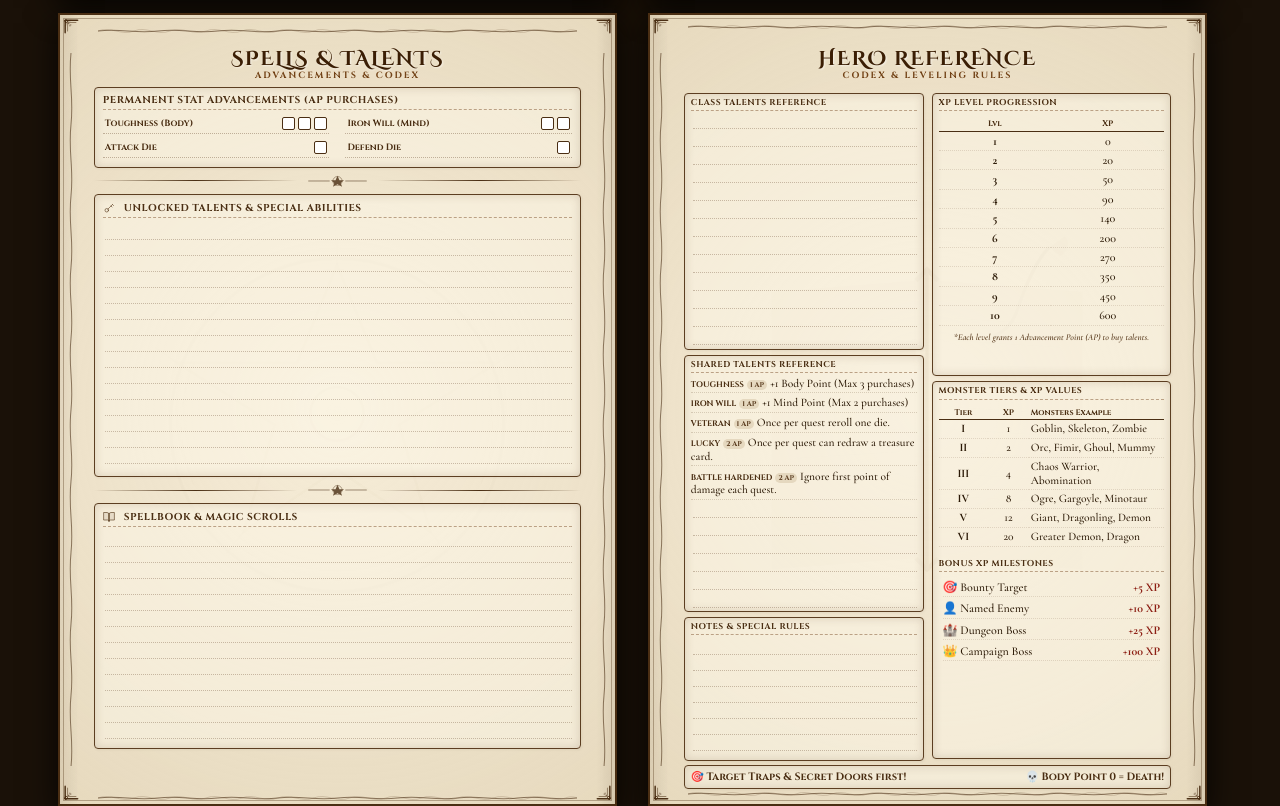
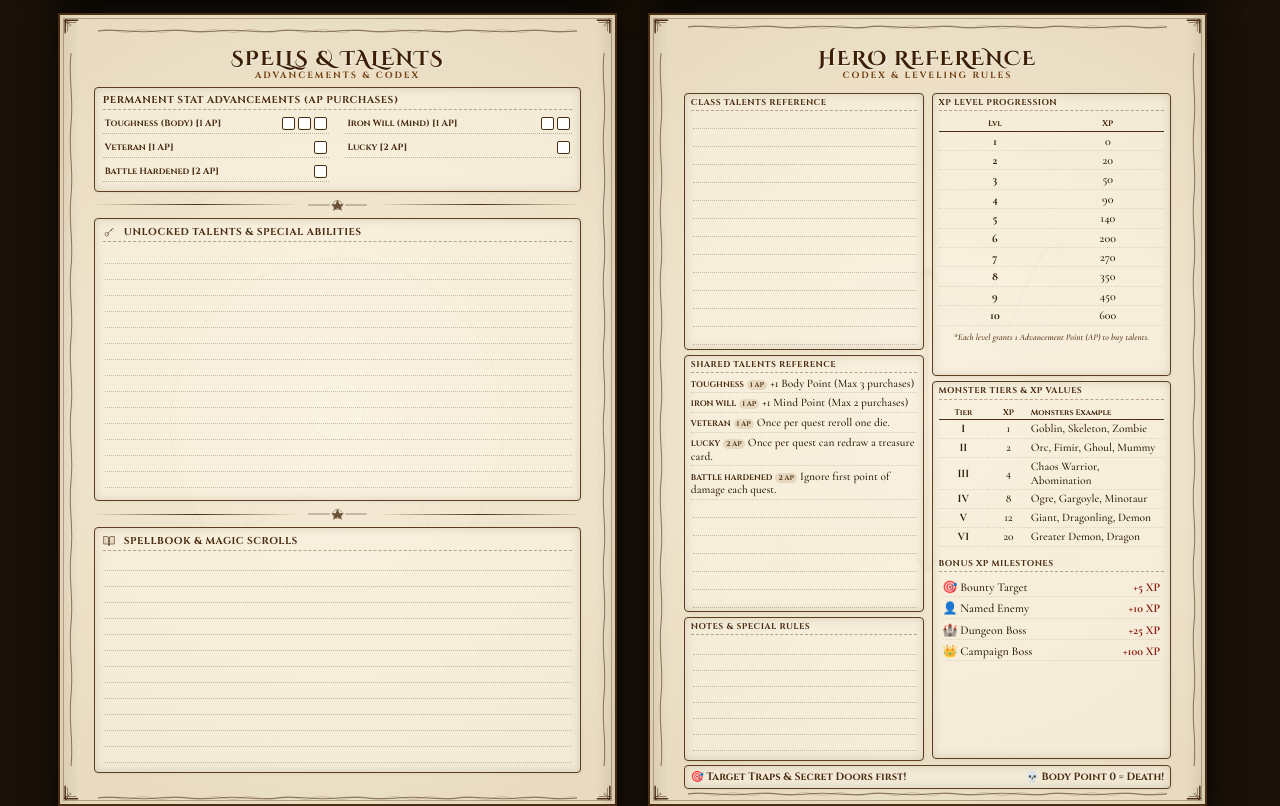
Before and after one commit to ihorvasyliev-gh/gege-quest-companion, a React (Vite) app in the folder companion-app/: page / in a window 1280 px wide. Shown: the part 851-1657 px from the top of the page. Built offline with nearby package versions, Linux system fonts and the light colour scheme.

Commit message:
Align Page 3 Spells & Talents with leveling rules and Shared Talents Reference

```diff
--- a/companion-app/src/components/CharacterSheet.tsx
+++ b/companion-app/src/components/CharacterSheet.tsx
@@ -82,6 +82,8 @@ export function CharacterSheet() {
   const inputs = useCharacterStore((state) => state.inputs);
   const updateInput = useCharacterStore((state) => state.updateInput);
   const charState = useCharacterStore((state) => state.charState);
+  const buyTalent = useCharacterStore((state) => state.buyTalent);
+  const refundTalent = useCharacterStore((state) => state.refundTalent);
 
   // Helper for input binding
   const bindInput = (id: string) => ({
@@ -705,49 +707,136 @@ export function CharacterSheet() {
               <div className="subtitle" style={{ fontSize: '9px', letterSpacing: '2px' }}>Advancements & Codex</div>
             </div>
 
-            {/* Permanent Stat Advancements */}
+            {/* Permanent Stat Advancements / Shared Talents */}
             <div className="parchment-box" style={{ padding: '5px 8px' }}>
               <h3>Permanent Stat Advancements (AP Purchases)</h3>
               <div className="stat-upgrades-grid">
+                {/* Toughness */}
                 <div className="stat-upgrade-card">
-                  <span className="stat-upgrade-label">Toughness (Body)</span>
+                  <span className="stat-upgrade-label">Toughness (Body) [1 AP]</span>
                   <div className="stat-upgrade-slots">
-                    {Array.from({ length: 3 }, (_, i) => (
+                    {Array.from({ length: 3 }, (_, i) => {
+                      const val = i + 1;
+                      const isChecked = val <= (charState.purchasedTalents['toughness'] || 0);
+                      return (
                         <div
                           key={i}
-                        className={`stat-upgrade-slot ${(i + 1) <= (charState.purchasedTalents['toughness'] || 0) ? 'checked' : ''}`}
-                        id={`slot-toughness-${i+1}`}
+                          className={`stat-upgrade-slot interactive ${isChecked ? 'checked' : ''}`}
+                          id={`slot-toughness-${val}`}
+                          title={`Toughness (Body) Rank ${val} - Click to toggle`}
+                          onClick={() => {
+                            if (isChecked) {
+                              const count = charState.purchasedTalents['toughness'] || 0;
+                              for (let j = count; j >= val; j--) {
+                                refundTalent('toughness');
+                              }
+                            } else {
+                              const count = charState.purchasedTalents['toughness'] || 0;
+                              for (let j = count + 1; j <= val; j++) {
+                                buyTalent('toughness');
+                              }
+                            }
+                          }}
                         ></div>
-                    ))}
+                      );
+                    })}
                   </div>
                 </div>
+
+                {/* Iron Will */}
                 <div className="stat-upgrade-card">
-                  <span className="stat-upgrade-label">Iron Will (Mind)</span>
+                  <span className="stat-upgrade-label">Iron Will (Mind) [1 AP]</span>
                   <div className="stat-upgrade-slots">
-                    {Array.from({ length: 2 }, (_, i) => (
+                    {Array.from({ length: 2 }, (_, i) => {
+                      const val = i + 1;
+                      const isChecked = val <= (charState.purchasedTalents['iron_will'] || 0);
+                      return (
                         <div
                           key={i}
-                        className={`stat-upgrade-slot ${(i + 1) <= (charState.purchasedTalents['iron_will'] || 0) ? 'checked' : ''}`}
-                        id={`slot-iron-will-${i+1}`}
+                          className={`stat-upgrade-slot interactive ${isChecked ? 'checked' : ''}`}
+                          id={`slot-iron-will-${val}`}
+                          title={`Iron Will (Mind) Rank ${val} - Click to toggle`}
+                          onClick={() => {
+                            if (isChecked) {
+                              const count = charState.purchasedTalents['iron_will'] || 0;
+                              for (let j = count; j >= val; j--) {
+                                refundTalent('iron_will');
+                              }
+                            } else {
+                              const count = charState.purchasedTalents['iron_will'] || 0;
+                              for (let j = count + 1; j <= val; j++) {
+                                buyTalent('iron_will');
+                              }
+                            }
+                          }}
                         ></div>
-                    ))}
+                      );
+                    })}
                   </div>
                 </div>
+
+                {/* Veteran */}
                 <div className="stat-upgrade-card">
-                  <span className="stat-upgrade-label">Attack Die</span>
-                  <div className="stat-upgrade-slots">
-                    <div className="stat-upgrade-slot" id="slot-attack-1"></div>
-                  </div>
-                </div>
-                <div className="stat-upgrade-card">
-                  <span className="stat-upgrade-label">Defend Die</span>
+                  <span className="stat-upgrade-label">Veteran [1 AP]</span>
                   <div className="stat-upgrade-slots">
                     <div
-                      className={`stat-upgrade-slot ${(charState.purchasedTalents['living_fortress'] || 0) > 0 ? 'checked' : ''}`}
-                      id="slot-defense-1"
+                      className={`stat-upgrade-slot interactive ${(charState.purchasedTalents['veteran'] || 0) > 0 ? 'checked' : ''}`}
+                      id="slot-veteran-1"
+                      title="Veteran - Click to toggle"
+                      onClick={() => {
+                        const isLearned = (charState.purchasedTalents['veteran'] || 0) > 0;
+                        if (isLearned) {
+                          refundTalent('veteran');
+                        } else {
+                          buyTalent('veteran');
+                        }
+                      }}
                     ></div>
                   </div>
                 </div>
+
+                {/* Lucky */}
+                <div className="stat-upgrade-card">
+                  <span className="stat-upgrade-label">Lucky [2 AP]</span>
+                  <div className="stat-upgrade-slots">
+                    <div
+                      className={`stat-upgrade-slot interactive ${(charState.purchasedTalents['lucky'] || 0) > 0 ? 'checked' : ''}`}
+                      id="slot-lucky-1"
+                      title="Lucky - Click to toggle"
+                      onClick={() => {
+                        const isLearned = (charState.purchasedTalents['lucky'] || 0) > 0;
+                        if (isLearned) {
+                          refundTalent('lucky');
+                        } else {
+                          buyTalent('lucky');
+                        }
+                      }}
+                    ></div>
+                  </div>
+                </div>
+
+                {/* Battle Hardened */}
+                <div className="stat-upgrade-card">
+                  <span className="stat-upgrade-label">Battle Hardened [2 AP]</span>
+                  <div className="stat-upgrade-slots">
+                    <div
+                      className={`stat-upgrade-slot interactive ${(charState.purchasedTalents['battle_hardened'] || 0) > 0 ? 'checked' : ''}`}
+                      id="slot-battle-hardened-1"
+                      title="Battle Hardened - Click to toggle"
+                      onClick={() => {
+                        const isLearned = (charState.purchasedTalents['battle_hardened'] || 0) > 0;
+                        if (isLearned) {
+                          refundTalent('battle_hardened');
+                        } else {
+                          buyTalent('battle_hardened');
+                        }
+                      }}
+                    ></div>
+                  </div>
+                </div>
+
+                {/* Spacer for grid alignment */}
+                <div className="stat-upgrade-card" style={{ borderBottom: 'none' }}></div>
               </div>
             </div>
 
@@ -774,10 +863,14 @@ export function CharacterSheet() {
                 Unlocked Talents & Special Abilities
               </h3>
               <div className="unlocked-talents-list" id="unlocked-talents-list" style={{ display: 'flex', flexDirection: 'column', gap: '3px', overflow: 'hidden', flexGrow: 1 }}>
-                {Object.keys(charState.purchasedTalents).filter(tid => charState.purchasedTalents[tid] > 0).length > 0 ? (
-                  Object.keys(charState.purchasedTalents)
+                {(() => {
+                  const classTalents = Object.keys(charState.purchasedTalents)
                     .filter(tid => charState.purchasedTalents[tid] > 0)
-                    .map((tid) => {
+                    .filter(tid => !TALENTS.shared.some(st => st.id === tid));
+                  const remainingCount = Math.max(0, 15 - classTalents.length);
+                  return (
+                    <>
+                      {classTalents.map((tid) => {
                         const count = charState.purchasedTalents[tid];
                         const talent = getTalentById(tid);
                         if (!talent) return null;
@@ -788,14 +881,22 @@ export function CharacterSheet() {
                             <span className="unlocked-talent-desc">{talent.desc}</span>
                           </div>
                         );
-                    })
-                ) : (
+                      })}
+                      {remainingCount > 0 && (
                         <div className="lines" style={{ marginTop: '2px', flexGrow: 1, overflow: 'hidden' }}>
-                    {Array.from({ length: 15 }, (_, i) => (
-                      <div key={i}><input type="text" id={`hand-talent-line-${i+1}`} {...bindInput(`hand-talent-line-${i+1}`)} /></div>
-                    ))}
+                          {Array.from({ length: remainingCount }, (_, i) => {
+                            const lineIndex = classTalents.length + i + 1;
+                            return (
+                              <div key={lineIndex}>
+                                <input type="text" id={`hand-talent-line-${lineIndex}`} {...bindInput(`hand-talent-line-${lineIndex}`)} />
+                              </div>
+                            );
+                          })}
                         </div>
                       )}
+                    </>
+                  );
+                })()}
               </div>
             </div>
 
--- a/companion-app/src/index.css
+++ b/companion-app/src/index.css
@@ -1174,6 +1174,15 @@ h1.main-title {
     color: #8c1e13;
     font-weight: bold;
 }
+.stat-upgrade-slot.interactive {
+    cursor: pointer;
+    transition: background-color 0.2s, border-color 0.2s, color 0.2s;
+}
+.stat-upgrade-slot.interactive:hover {
+    background-color: #f5ecd5;
+    border-color: #8c1e13;
+    color: #b32d20;
+}
 .stat-upgrade-slot.checked::before {
     content: 'X';
 }
```
Lines whose indentation alone changed are shown as unchanged.
